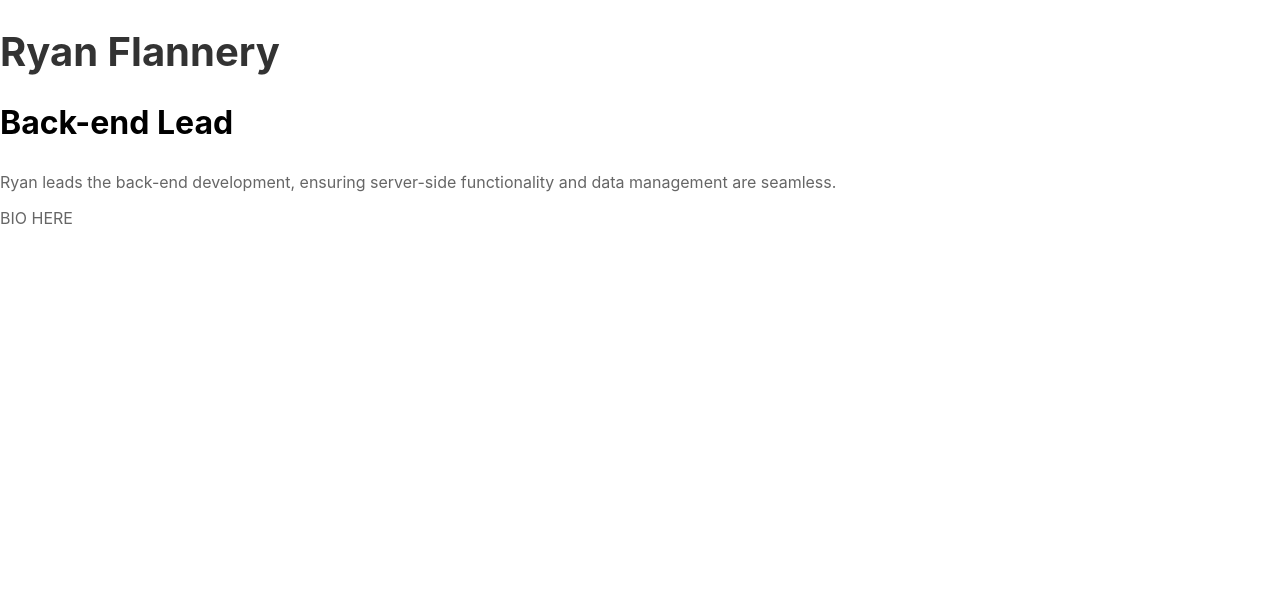
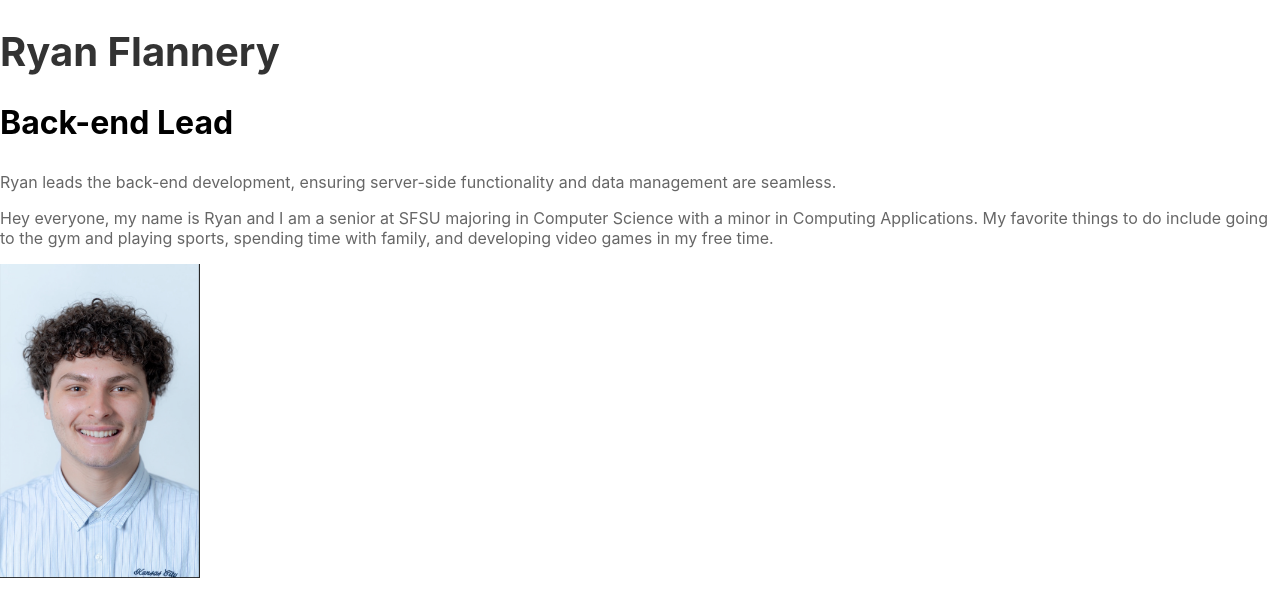
Before and after one commit to NadirAli17/CSC648-Project, a React (Create React App) app in the folder web/: page /team/ryan-flannery in a window 1280 px wide. Shown: the top 616 px of the page. Built offline with nearby package versions, Linux system fonts and the light colour scheme.

Commit message:
Ryan's Bio

```diff
--- a/web/src/individual-pages/RyanFlannery.jsx
+++ b/web/src/individual-pages/RyanFlannery.jsx
@@ -1,4 +1,5 @@
 import React from "react";
+import RyanImage from '../assets/images/RyanFlanneryI.jpg' // Import my image
 
 const RyanFlannery = () => {
   return (
@@ -9,11 +10,16 @@ const RyanFlannery = () => {
         Ryan leads the back-end development, ensuring server-side functionality
         and data management are seamless.
       </p>
-      <p>BIO HERE</p>
-      {/* <img
-        src="path to image"
-        alt="img"
-      /> */}
+      <p>
+        Hey everyone, my name is Ryan and I am a senior at SFSU majoring in Computer Science
+        with a minor in Computing Applications. My favorite things to do include going to the gym
+        and playing sports, spending time with family, and developing video games in my free time.
+      </p>
+      <img
+        src={RyanImage} // Use imported image
+        alt="Ryan Flannery"
+        style={{ width: '200px', height: 'auto' }}
+      />
     </div>
   );
 };
```
Also changed, not shown: web/src/assets/images/RyanFlanneryI.jpg (added).
